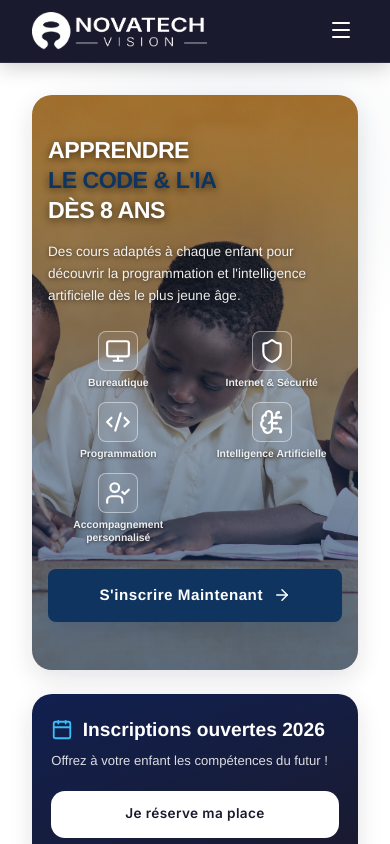
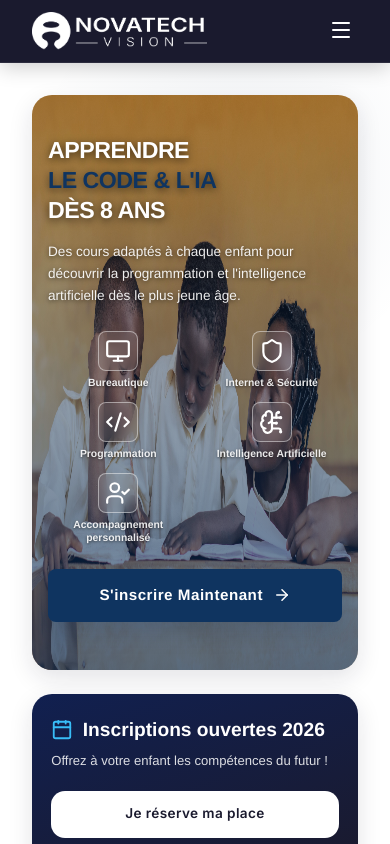
Before and after one commit to novaghislain/projetnovatech, a React (Vite) app in the folder frontend/: page / in a window 390 px wide. Shown: the top 844 px of the page. Built offline with nearby package versions, Linux system fonts and the light colour scheme; no server answers.

Commit message:
style: force 100% visibility of hero images on mobile using object-fit fill

```diff
--- a/frontend/src/pages/Home.css
+++ b/frontend/src/pages/Home.css
@@ -1324,8 +1324,7 @@
     left: 0;
     width: 100%;
     height: 100%;
-    object-fit: cover;
-    object-position: center center; /* On centre parfaitement pour voir les enfants sur les côtés */
+    object-fit: fill; /* Étire l'image pour remplir exactement le cadre sans RIEN couper sur les côtés */
   }
 
   .hero-overlay {
```
